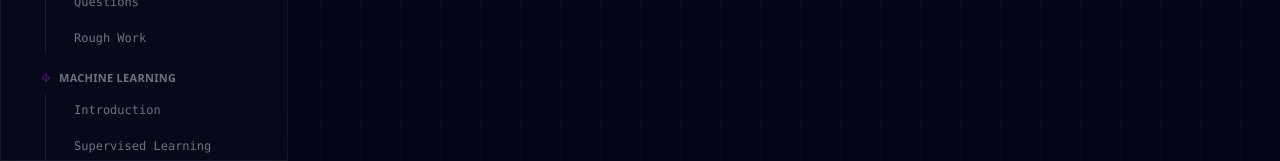
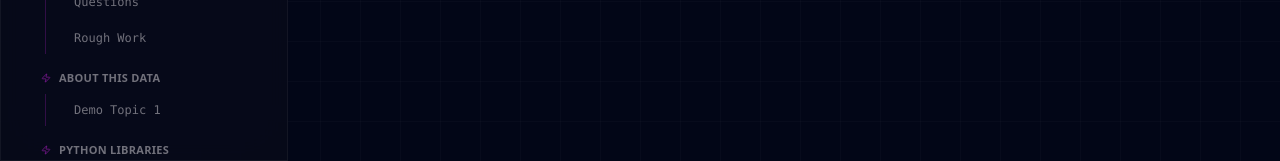
Before and after one commit to TanushreeMohanty/The-Tech-Lab, a Next.js app: page / in a window 1280 px wide. Shown: the part 639-800 px from the top of the page. Built offline with nearby package versions, Linux system fonts and the light colour scheme.

Commit message:
minor changes

```diff
--- a/data/content.ts
+++ b/data/content.ts
@@ -75,6 +75,35 @@ export const navigation = [
         ],
       },
       {
+        id: "about-data",
+        title: "About This Data",
+        topics: [{ id: "dt1", label: "Demo Topic 1" }],
+      },
+      {
+        id: "python-libraries",
+        title: "Python Libraries",
+        topics: [
+          { id: "numpy", label: "NumPy" },
+          { id: "pandas", label: "Pandas" },
+          { id: "matplotlib", label: "Matplotlib" },
+          { id: "seaborn", label: "Seaborn" },
+        ],
+      },
+      {
+        id: "sql",
+        title: "SQL",
+        topics: [{ id: "dt1", label: "Demo Topic 1" }],
+      },
+      {
+        id: "maths-for-ai",
+        title: "Maths for AI",
+        topics: [
+          { id: "probability", label: "Probability" },
+          { id: "linear-algebra", label: "Linear Algebra" },
+          { id: "calculus", label: "Calculus" },
+        ],
+      },
+            {
         id: "machine-learning",
         title: "Machine Learning",
         topics: [
@@ -84,8 +113,22 @@ export const navigation = [
         ],
       },
       {
-        id: "demo",
-        title: "Demo Section",
+        id:"terminal",
+        title:"Terminal",
+        topics:[
+                    { id: "dt1", label: "Demo Topic 1" },
+        ]
+      },
+      {
+        id:"git-and-github",
+        title:"Git and GitHub",
+        topics:[
+                    { id: "dt1", label: "Demo Topic 1" },
+        ]
+      },
+      {
+        id: "demo ",
+        title: "Demo Section ❤️",
         topics: [
           { id: "dt1", label: "Demo Topic 1" },
           { id: "dt2", label: "Demo Topic 2" },
```
